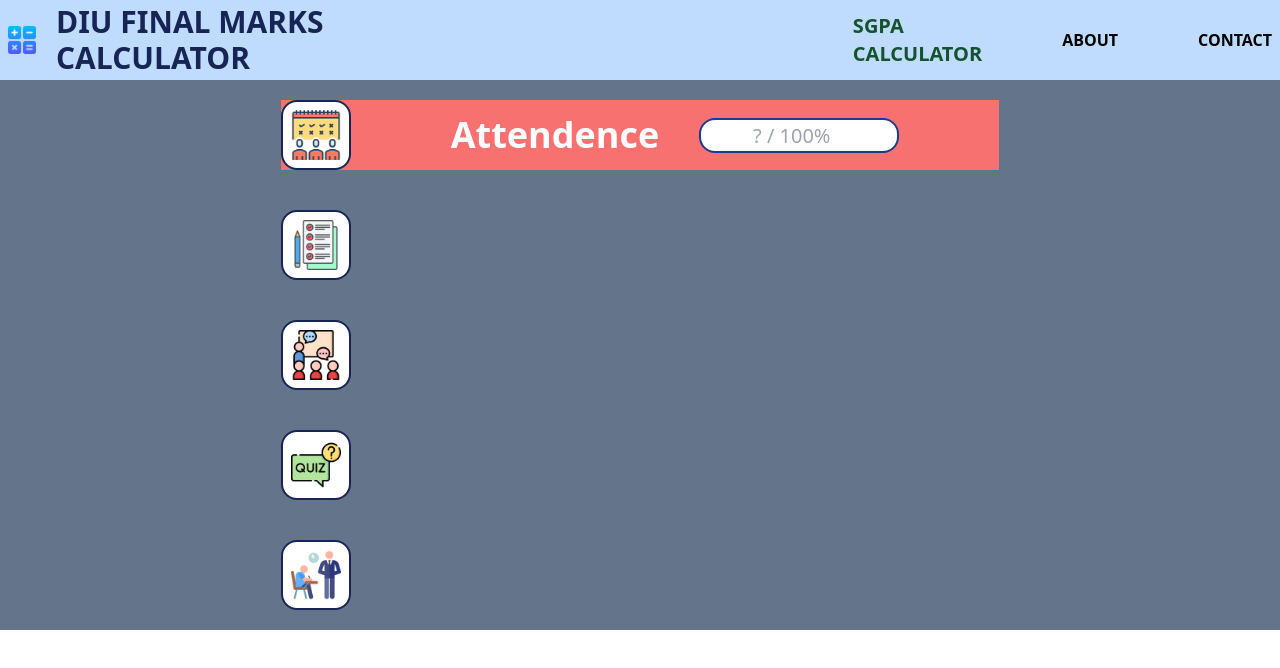
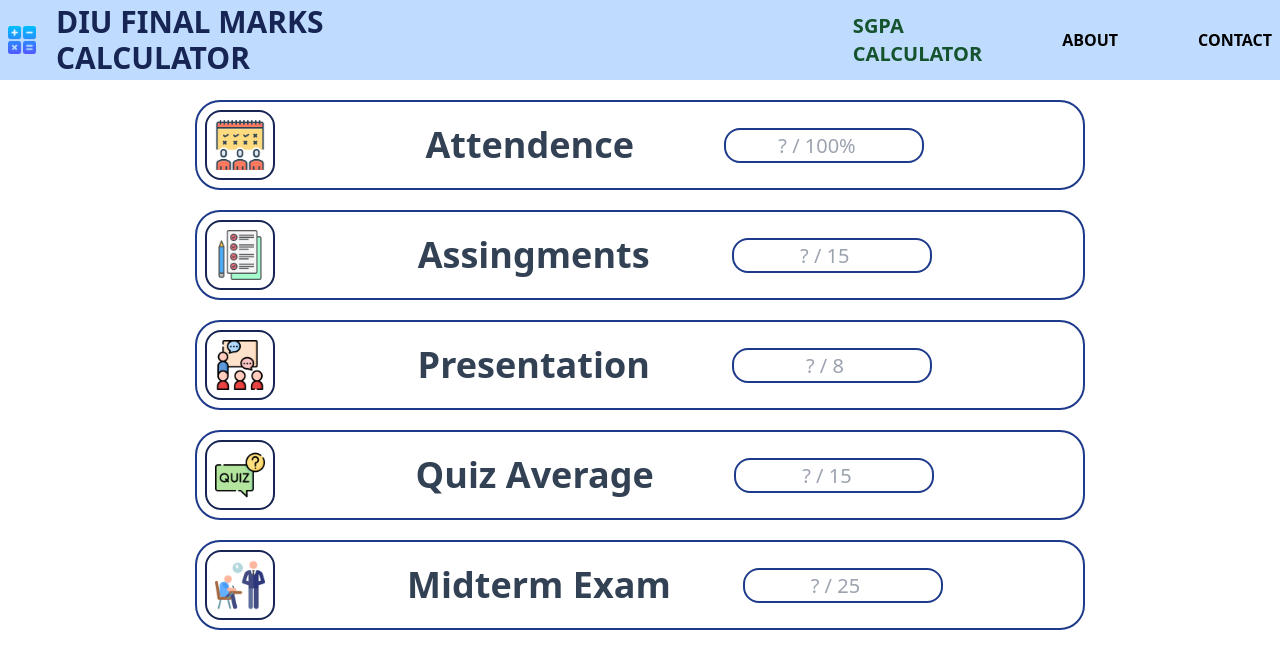
Before and after one commit to Rafi-Shariar/DIU-Final-Mark-Calculator, a website: page src/index.html in a window 1280 px wide. Drawn offline with Linux system fonts and the light colour scheme.

Commit message:
personal project

```diff
--- a/src/index.html
+++ b/src/index.html
@@ -32,21 +32,23 @@
 
     <!-- main -->
 
-    <div class="w-full  bg-slate-500 flex justify-evenly items-center p-5 ">
+    <!-- bg-slate-500 -->
 
-        <form action="#" class="flex flex-col gap-4  flex justify-evenly items-center">
+    <div class="w-full   flex justify-evenly items-center p-5">
+
+        <form action="#" class="flex flex-col gap-4  flex justify-around items-stretch">
              <!-- inputs -->
-         <div class="max-w-6xl mx-auto flex flex-col gap-10 ">
+         <div class="max-w-6xl mx-auto flex flex-col gap-5 ">
 
             <!-- Attendence -->
-            <div class="bg-red-400 flex flex-row gap-[100px]">
+            <div class=" flex flex-row gap-[100px] border-2 border-blue-900 p-2 rounded-[25px]">
 
                 <div class="logo_decoration">
                     <img src="/images/Attendence.png" alt="Attendence.logo"/>
                 </div>
 
-                <div class=" flex justify-center items-center gap-10">
-                    <label class="text-4xl font-bold text-white"  for="Attendence">Attendence</label>
+                <div class=" flex justify-evenly items-center gap-10 w-[600px] ">
+                    <label class="text-4xl font-bold text-slate-700"  for="Attendence">Attendence</label>
                     <input type="number" name="Attendence" id="Attendence"  placeholder="? / 100%" class="text-xl w-[200px] h-[35px] border-2 border-blue-900
                     rounded-2xl text-center">
                 </div>
@@ -61,52 +63,84 @@
 
 
              <!-- Assingments -->
-             <div class="">
-                <div class="">
+             <div class=" flex flex-row gap-[100px] border-2 border-blue-900 p-2 rounded-[25px]">
 
                 <div class="logo_decoration">
-                        <img src="/images/assignment.png" alt="Attendence.logo"/>
+                    <img src="/images/assignment.png" alt="Assingments.logo"/>
                 </div>
+
+                <div class=" flex justify-evenly items-center gap-10  w-[600px] ">
+                    <label class="text-4xl font-bold text-slate-700"  for="Attendence">Assingments</label>
+                    <input type="number" name="Attendence" id="Attendence"  placeholder="? / 15" class="text-xl w-[200px] h-[35px] border-2 border-blue-900
+                    rounded-2xl text-center">
+                </div>
+
+                <div class="">
 
                 </div>
 
              </div>
 
+
              <!-- Presentation -->
-             <div class="">
-                <div class="">
+             <div class=" flex flex-row gap-[100px] border-2 border-blue-900 p-2 rounded-[25px]">
 
                 <div class="logo_decoration">
                     <img src="/images/presentation.png" alt="Attendence.logo"/>
                 </div>
 
+                <div class=" flex justify-evenly items-center gap-10  w-[600px] ">
+                    <label class="text-4xl font-bold text-slate-700"  for="Attendence">Presentation</label>
+                    <input type="number" name="Attendence" id="Attendence"  placeholder="? / 8" class="text-xl w-[200px] h-[35px] border-2 border-blue-900
+                    rounded-2xl text-center">
+                </div>
+
+                <div class="">
+
                 </div>
 
              </div>
 
+
              <!-- Quiz -->
-             <div class="">
-                <div class="">
+             <div class=" flex flex-row gap-[100px] border-2 border-blue-900 p-2 rounded-[25px]">
 
                 <div class="logo_decoration">
                     <img src="/images/speech-bubble.png" alt="Attendence.logo"/>
                 </div>
 
+                <div class=" flex justify-evenly items-center gap-10  w-[600px] ">
+                    <label class="text-4xl font-bold text-slate-700 jus"  for="Attendence">Quiz Average</label>
+                    <input type="number" name="Attendence" id="Attendence"  placeholder="? / 15" class="text-xl w-[200px] h-[35px] border-2 border-blue-900
+                    rounded-2xl text-center ">
+                </div>
+
+                <div class="">
+
                 </div>
 
              </div>
 
+
              <!-- Mid -->
-             <div class="">
-                <div class="">
+             <div class=" flex flex-row gap-[100px] border-2 border-blue-900 p-2 rounded-[25px]">
 
                 <div class="logo_decoration">
                     <img src="/images/exam.png" alt="Attendence.logo"/>
                 </div>
 
+                <div class=" flex justify-evenly items-center gap-10  w-[600px] ">
+                    <label class="text-4xl font-bold text-slate-700"  for="Attendence">Midterm Exam</label>
+                    <input type="number" name="Attendence" id="Attendence"  placeholder="? / 25" class="text-xl w-[200px] h-[35px] border-2 border-blue-900
+                    rounded-2xl text-center">
+                </div>
+
+                <div class="">
+
                 </div>
 
              </div>
+
 
 
 
```
Also changed, not shown: src/output.css. Lines whose indentation alone changed are shown as unchanged.
